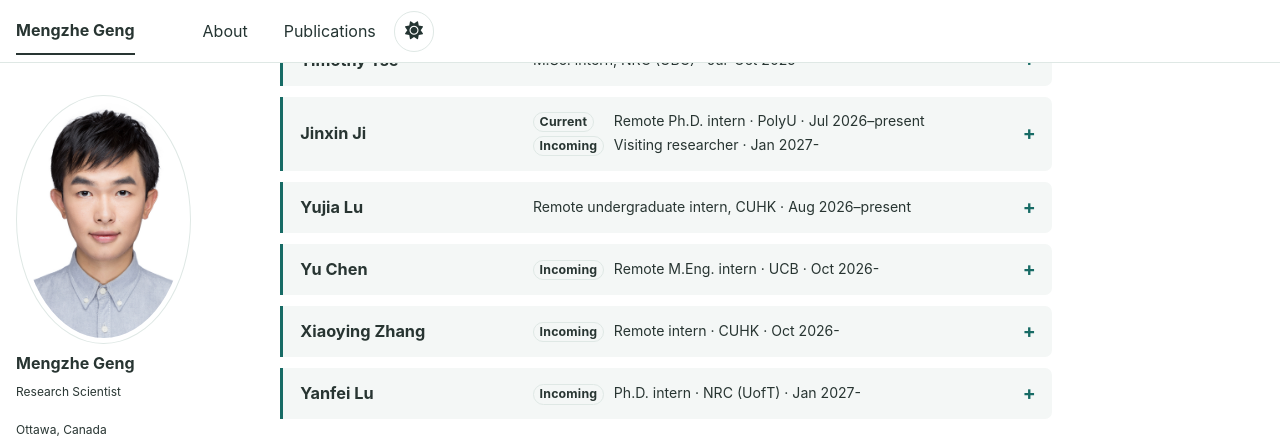
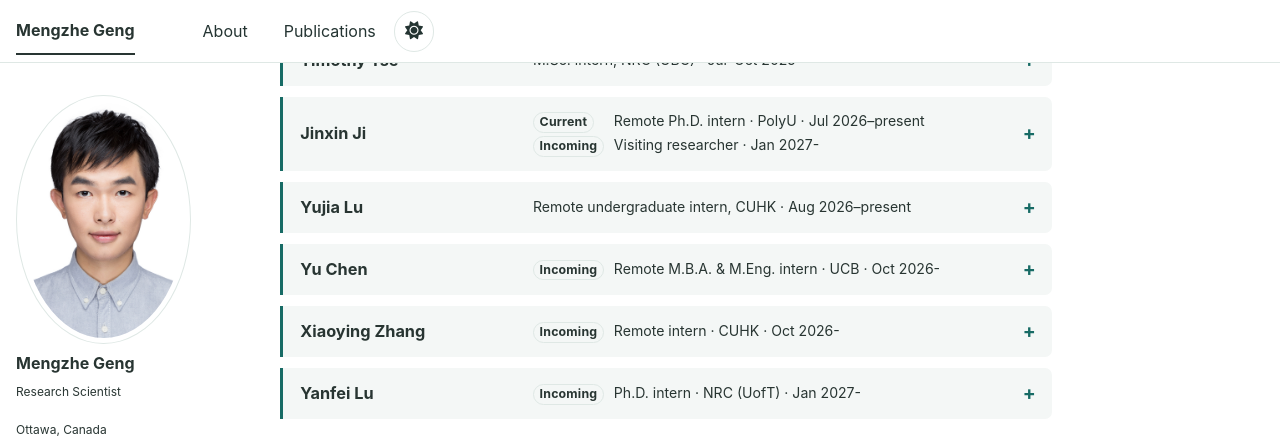
Before and after one commit to MENGZHEGENG/MENGZHEGENG.github.io, a Jekyll site: the page built from _pages/about.md, in a window 1280 px wide and 900 px high, scrolled down 2904 px. Shown: the top 438 px of the window. Built offline with Jekyll 4.4.1, drawn with Linux system fonts in a browser that asks for light colours; some web fonts are replaced.

Commit message:
Update Yu Chen's internship title

```diff
--- a/_pages/about.md
+++ b/_pages/about.md
@@ -218,7 +218,7 @@ classes: wide
   <details class="supervision-entry">
     <summary class="supervision-heading">
       <span class="supervision-name">Yu Chen</span>
-      <span class="publication-meta supervision-roles"><span class="supervision-role-line"><span class="supervision-role-tag">Incoming</span><span class="supervision-role-copy">Remote M.Eng. intern · UCB · Oct 2026-</span></span></span>
+      <span class="publication-meta supervision-roles"><span class="supervision-role-line"><span class="supervision-role-tag">Incoming</span><span class="supervision-role-copy">Remote M.B.A. & M.Eng. intern   · UCB · Oct 2026-</span></span></span>
     </summary>
   </details>
   <details class="supervision-entry">
```
